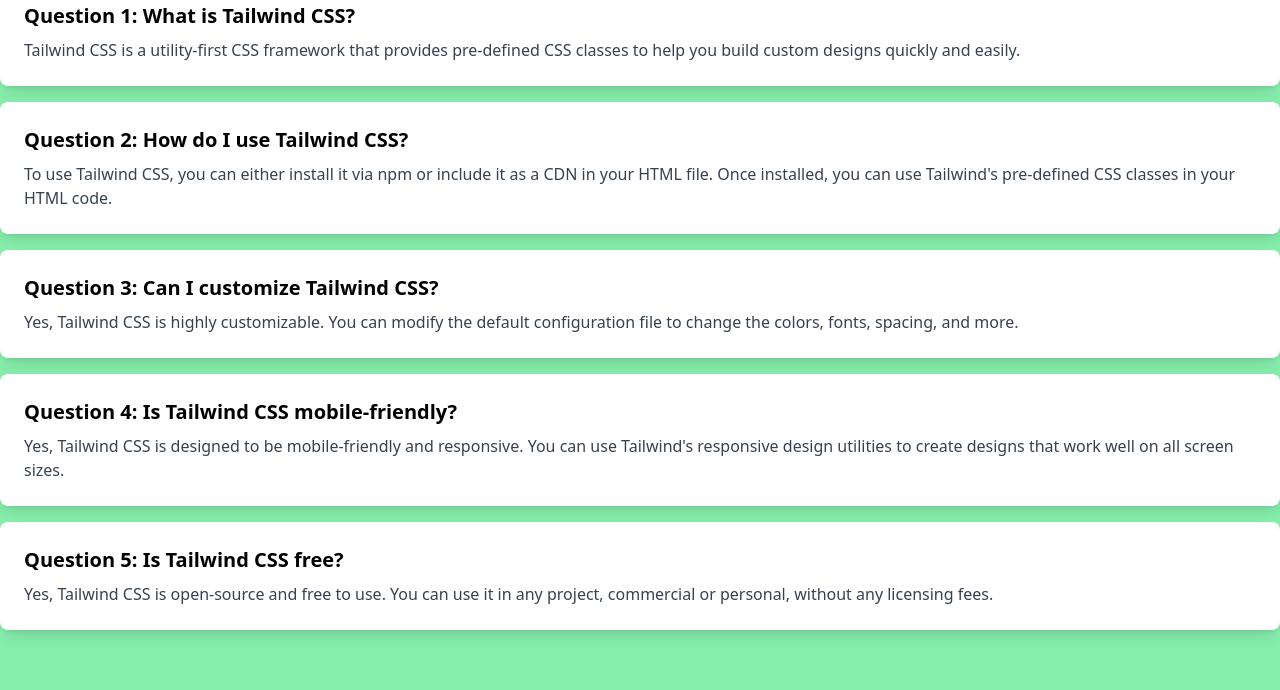
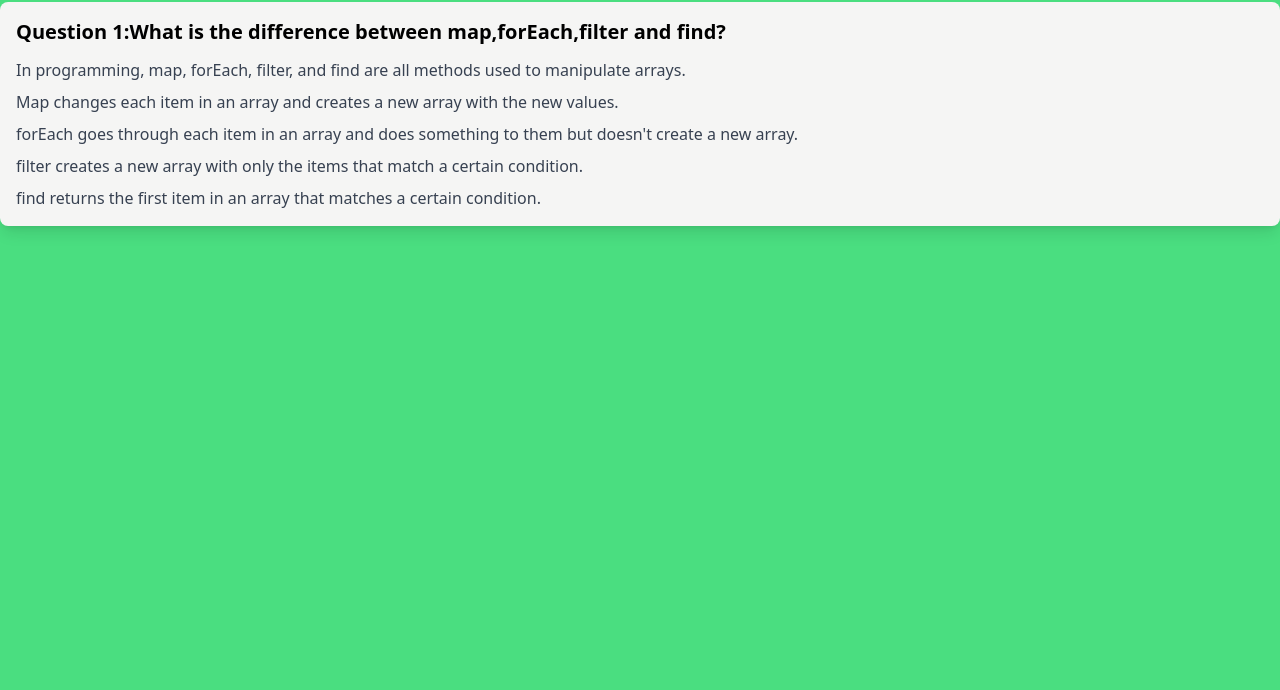
Before and after one commit to jobayermannan/Assignment-7-Quize-Hero, a plain HTML site: page blog.html in a window 1280 px wide. Shown: the part 110-800 px from the top of the page. Drawn offline with nearby package versions, Linux system fonts and the light colour scheme.

Commit message:
first question added into the blog html file

```diff
--- a/blog.html
+++ b/blog.html
@@ -7,31 +7,21 @@
     <title>Blog Page</title>
     <script src="https://cdn.tailwindcss.com"></script>
 </head>
-<body class="bg-green-300 min-h-fit">
-    <div class="container mx-auto py-8">
-        <h1 class="text-4xl font-bold mb-4">Demo Questions and Answers</h1>
+<body class="bg-green-400 min-h-fit">
+    <div class="container mx-auto py-10">
+        <h1 class="text-5xl  font-bold px-5 mx-2 mb-6">Some Question and Answer</h1>
         <div class="space-y-4">
-            <div class="bg-white rounded-lg shadow-lg p-6">
-              <h2 class="text-xl font-bold mb-2">Question 1: What is Tailwind CSS?</h2>
-              <p class="text-gray-700">Tailwind CSS is a utility-first CSS framework that provides pre-defined CSS classes to help you build custom designs quickly and easily.</p>
-            </div>
-            <div class="bg-white rounded-lg shadow-lg p-6">
-                <h2 class="text-xl font-bold mb-2">Question 2: How do I use Tailwind CSS?</h2>
-                <p class="text-gray-700">To use Tailwind CSS, you can either install it via npm or include it as a CDN in your HTML file. Once installed, you can use Tailwind's pre-defined CSS classes in your HTML code.</p>
-              </div>
-              <div class="bg-white rounded-lg shadow-lg p-6">
-                <h2 class="text-xl font-bold mb-2">Question 3: Can I customize Tailwind CSS?</h2>
-                <p class="text-gray-700">Yes, Tailwind CSS is highly customizable. You can modify the default configuration file to change the colors, fonts, spacing, and more.</p>
-              </div>
-              <div class="bg-white rounded-lg shadow-lg p-6">
-                <h2 class="text-xl font-bold mb-2">Question 4: Is Tailwind CSS mobile-friendly?</h2>
-                <p class="text-gray-700">Yes, Tailwind CSS is designed to be mobile-friendly and responsive. You can use Tailwind's responsive design utilities to create designs that work well on all screen sizes.</p>
-              </div>
-              <div class="bg-white rounded-lg shadow-lg p-6">
-                <h2 class="text-xl font-bold mb-2">Question 5: Is Tailwind CSS free?</h2>
-                <p class="text-gray-700">Yes, Tailwind CSS is open-source and free to use. You can use it in any project, commercial or personal, without any licensing fees.</p>
-              </div>
-            </div>
+          <div class="bg-stone-100 rounded-lg shadow-lg p-4">
+            <h2 class="text-xl font-bold mb-3">Question 1:What is the difference between map,forEach,filter and find?</h2>
+            <p class="text-gray-700 space-y-2">
+               <span class="block">In programming, map, forEach, filter, and find are all methods used to manipulate arrays.</span>
+                <span class="block"> Map changes each item in an array and creates a new array with the new values.</span>
+
+                 <span class="block">forEach goes through each item in an array and does something to them  but doesn't create a new array.</span>
+               <span class="block">filter creates a new array with only the items that match a certain condition.</span>
+                <span class="block"> find returns the first item in an array that matches a certain condition. </span>
+
+            </p>
           </div>
 
 
```
